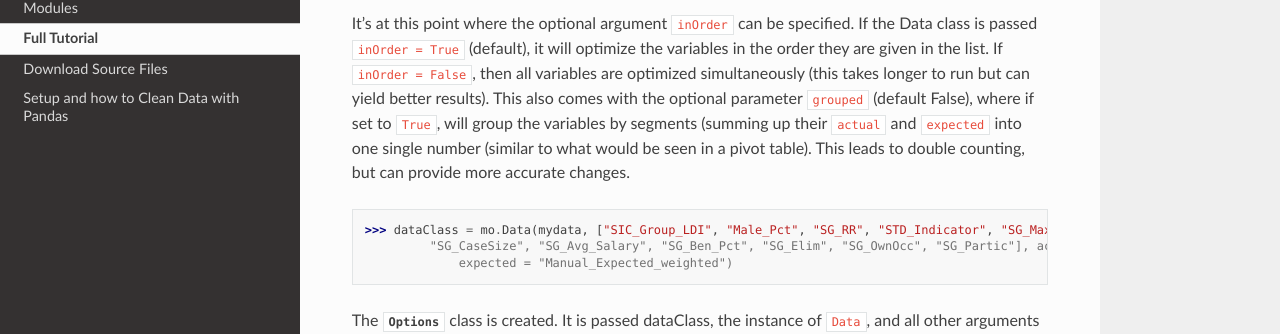
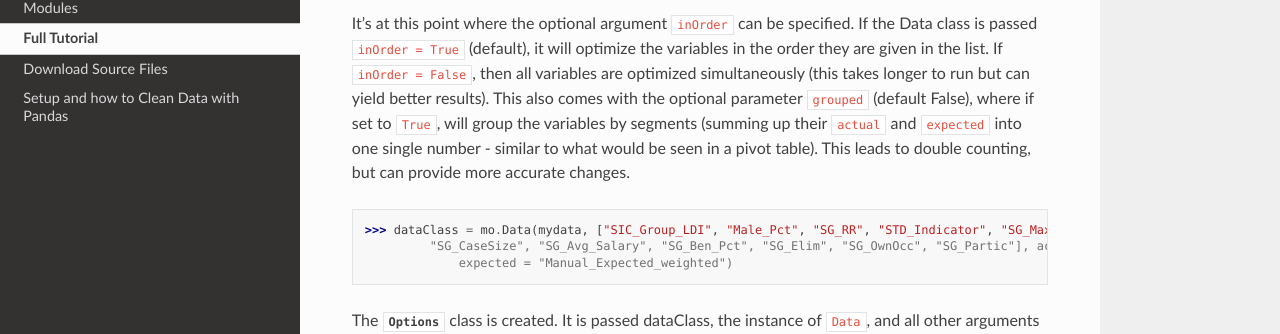
Before and after one commit to paulfryy/Actuarial_Optimization, a Sphinx documentation site: the page built from docs/source/Tutorial.rst, in a window 1280 px wide and 900 px high, scrolled down 957 px. Shown: the part 144-478 px from the top of the window. Built offline with Sphinx 7.4.7 and the Read the Docs theme 2.0.0, drawn with Linux system fonts in a browser that asks for light colours.

```diff
--- a/docs/source/Tutorial.rst
+++ b/docs/source/Tutorial.rst
@@ -52,7 +52,7 @@ The :class:`~ManualOptimizationAE.Data` class is created. Note the second argume
 The third and fourth arguments are the column names for the Incurred Claim Amounts (weighted), and the current Manual Expected Claim Amounts (weighted).
 Column Names can vary, so ensure they are entered correctly for the dataset being used.
 
-It's at this point where the optional argument ``inOrder`` can be specified. If the Data class is passed ``inOrder = True`` (default), it will optimize the variables in the order they are given in the list. If ``inOrder = False``, then all variables are optimized simultaneously (this takes longer to run but can yield better results). This also comes with the optional parameter ``grouped`` (default False), where if set to ``True``, will group the variables by segments (summing up their ``actual`` and ``expected`` into one single number (similar to what would be seen in a pivot table). This leads to double counting, but can provide more accurate changes.
+It's at this point where the optional argument ``inOrder`` can be specified. If the Data class is passed ``inOrder = True`` (default), it will optimize the variables in the order they are given in the list. If ``inOrder = False``, then all variables are optimized simultaneously (this takes longer to run but can yield better results). This also comes with the optional parameter ``grouped`` (default False), where if set to ``True``, will group the variables by segments (summing up their ``actual`` and ``expected`` into one single number - similar to what would be seen in a pivot table). This leads to double counting, but can provide more accurate changes.
 
 .. code-block:: python
 
```
